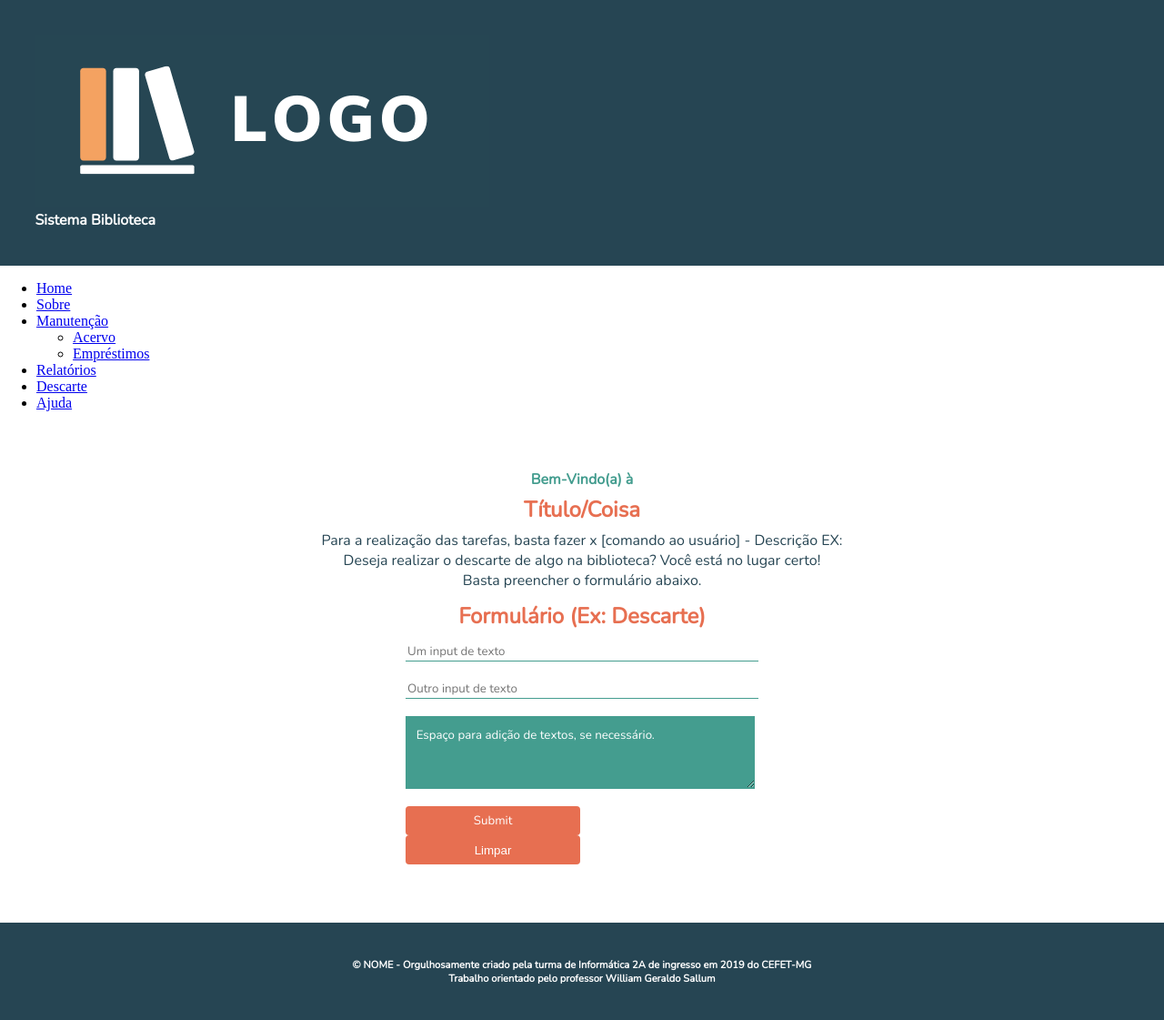
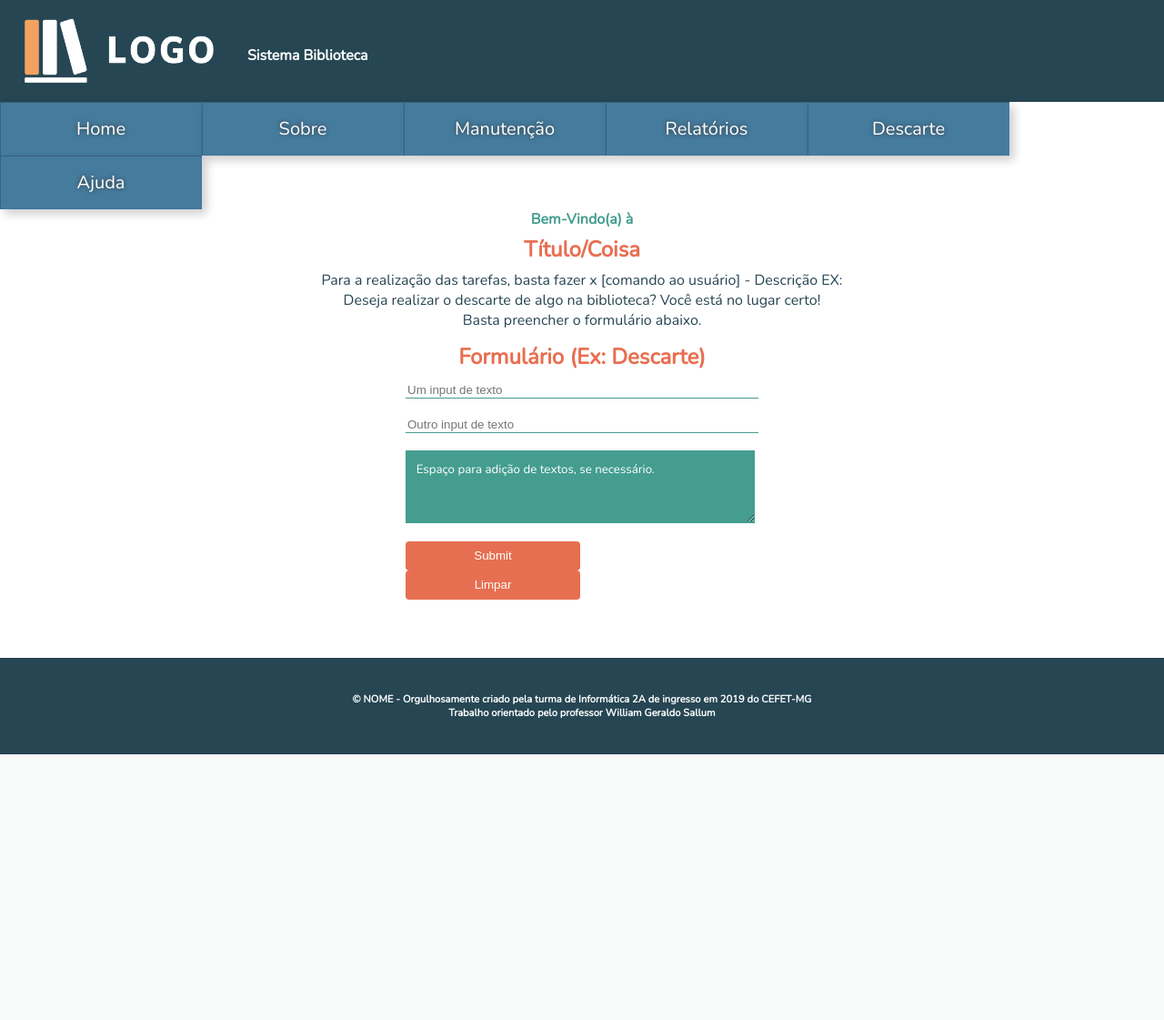
Before and after one commit to IzabelaAAndrade/TrabalhoFinalWebINF2A, a PHP site: page /inicio.html in a window 1280 px wide. Shown: the whole page at 91% size. After the commit the page ends 829 px from the top, so only its background shows below. Run offline with PHP 8.4, Linux system fonts and the light colour scheme.

Commit message:
Correções

```diff
--- a/padrao_estilizacao/biblioteca/paginas_com_formularios/geral.css
+++ b/padrao_estilizacao/biblioteca/paginas_com_formularios/geral.css
@@ -1,15 +1,11 @@
 /* CSS para estilizar páginas do tipo Formulário - Biblioteca */
 html, body{
     margin: 0%;
-}
-header, footer{
-    height: 5%;
-    background-color: #264553;
-    padding: 3%;
+    font-family: 'Nunito', sans-serif;
 }
 
 h1, h3, p, input{
-    font-family: 'Nunito', sans-serif;
+
     color: white;
     margin: 0%;
 }
@@ -25,7 +21,7 @@ h3{
 
 .sub{
     color: #449d8f;
-    margin: 5% 0% .5% 0%;
+    margin: 8% 0% .5% 0%;
     font-size: 1em;
 }
 
@@ -107,3 +103,106 @@ textarea{
 textarea::placeholder{
     color: white;
 }
+
+/* Header/Footer ****************************************************************/
+
+header{
+    background-color: #264653;
+    width: 100%;
+    height: 7em;
+    border-top: none;
+    border-left: none;
+    border-right: none;
+    margin: 0;
+}
+
+footer{
+    height: 5%;
+    background-color: #264653;
+    padding: 3%;
+    display: block;
+}
+
+#titulo{
+    padding-top: 50px;
+    margin-left: 20px;
+}
+
+.rodape{
+    text-align: center;
+}
+
+/* Imagens ****************************************************************/
+#logo{
+    margin-top: 0px;
+    margin-left: 0px;
+    height: 7em;/*94.5px;*/
+    width: 17em;/*250px;*/
+    float: left;
+}
+/* Menu ****************************************************************/
+nav{
+    background-color: #457B9D;
+    margin: 0%;
+}
+
+.menu, .sub_menu{
+    list-style: none;
+}
+
+.menu{
+    float: left;
+    margin: 0%;
+    font-size: 20px;
+    padding: 0%;
+}
+
+li a{
+    display: block;
+}
+
+.menu a{
+    text-decoration: none;
+    color: white;
+    padding:5px 10px;
+    display:block;
+    text-shadow:0px 0px 5px rgb(56, 56, 56);
+}
+
+.menu li{
+    padding: 10px;
+    width: 200px;
+    text-align: center;
+    border: thin inset #1d355631;
+    position: relative;
+    float: left;
+    background-color: #457B9D;
+    box-shadow: #0003 5px 5px 10px;
+    cursor: pointer;
+    -webkit-transition: all 1s ease
+}
+
+.sub_menu li{
+    background-color: #457B9D;
+}
+
+.menu li:hover{
+    background-color: #2e5064;
+}
+
+.menu li ul{
+    position: absolute;
+    top:57px;
+    right:0px;
+    display: none;
+}
+
+.menu li:hover ul, .menu li.over ul{
+    display:block;
+    -webkit-transition: all 1s ease
+}
+
+.menu li ul li{
+    display:block;
+    width:200px;
+}
```
